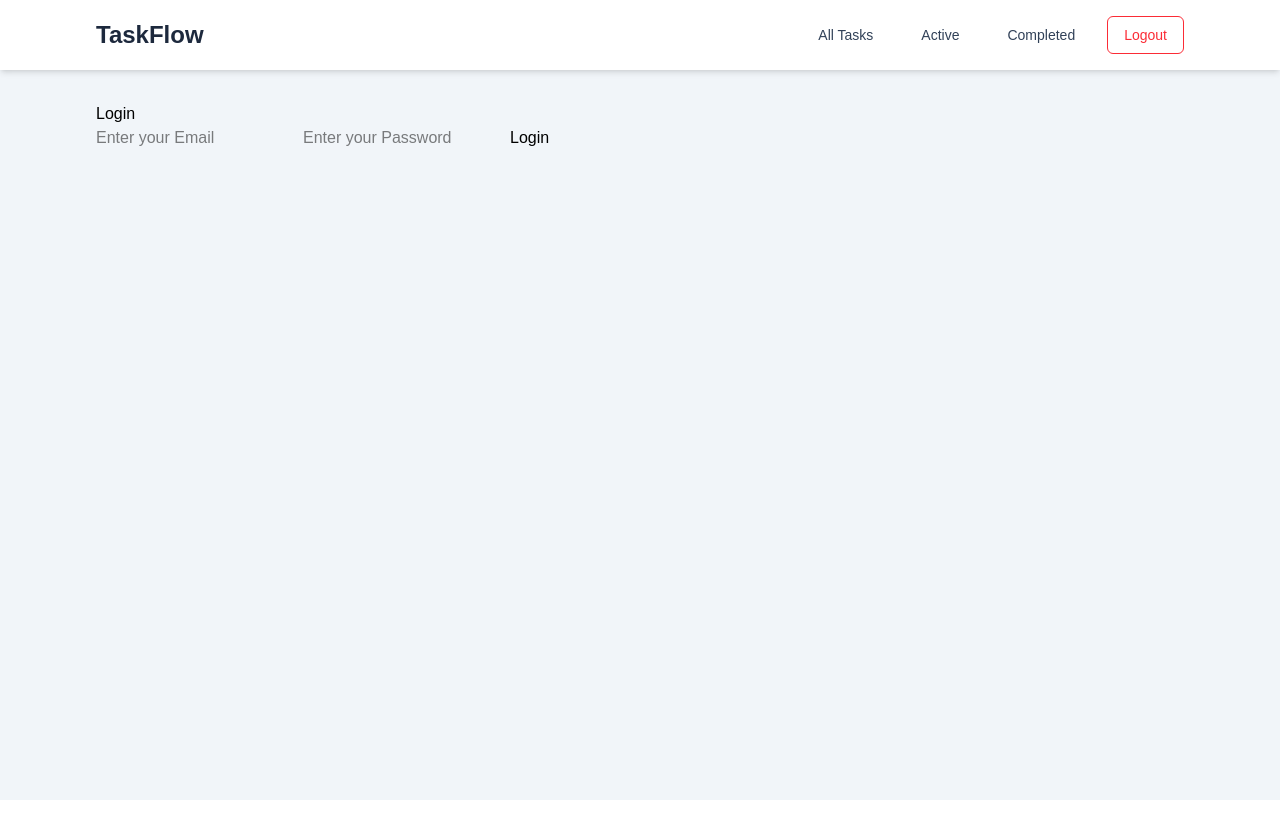
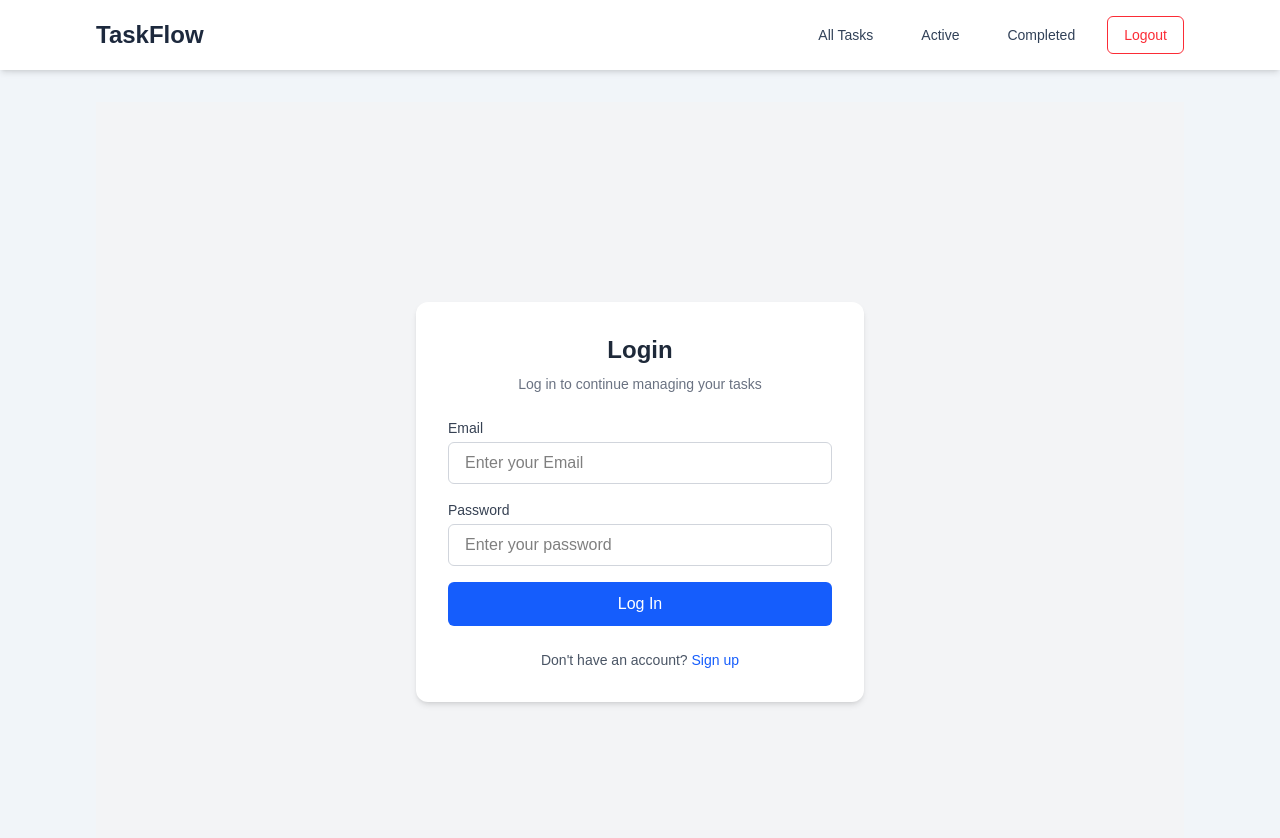
Before and after one commit to comfortmbah/task-manager, a React (Vite) app in the folder client/: page /login in a window 1280 px wide. Shown: the top 838 px of the page. Before the commit the page ends 800 px from the top, so only its background shows below. Built offline with nearby package versions, Linux system fonts and the light colour scheme.

Commit message:
Style login page

```diff
--- a/client/src/pages/Login.jsx
+++ b/client/src/pages/Login.jsx
@@ -1,5 +1,5 @@
 import { useState } from "react";
-import { useNavigate } from "react-router-dom";
+import { Link, useNavigate } from "react-router-dom";
 import { loginUser } from "../api/userApi";
 import { useAuth } from "../context/AuthContext";
 
@@ -27,28 +27,82 @@ function Login() {
   }
 
   return (
+    <div className="flex min-h-screen items-center justify-center bg-gray-100 px-4">
+      <div className="w-full max-w-md rounded-xl bg-white p-8 shadow-md">
+
+        <h1 className="mb-2 text-center text-2xl font-bold text-gray-800">
+          Login
+        </h1>
+
+        <p className="mb-6 text-center text-sm text-gray-500">
+          Log in to continue managing your tasks
+        </p>
+
+        {error && <p className="mb-4 rounded-md bg-red-50 px-4 py-2 text-sm text-red-600">{error}</p>}
+
+        <form
+          onSubmit={handleSubmit}
+          className="space-y-4"
+        >
           <div>
-      <h1>Login</h1>
+            <label
+            htmlFor="email"
+            className="mb-1 block text-sm font-medium text-gray-700"
+            >
+              Email
+            </label>
 
-      {error && <p>{error}</p>}
-
-      <form onSubmit={handleSubmit}>
             <input
               type="email"
+              id="email"
+              name="email"
               placeholder="Enter your Email"
               value={email}
               onChange={(e) => setEmail(e.target.value)}
+              className="w-full rounded-md border border-gray-300 px-4 py-2 outline-none transition
+                focus:border-blue-500 focus:ring-2 focus:ring-blue-200"
             />
+          </div>
+
+          <div>
+            <label
+            htmlFor="password"
+            className="mb-1 block text-sm font-medium text-gray-700"
+            >
+              Password
+            </label>
 
             <input
               type="password"
-          placeholder="Enter your Password"
+              id="password"
+              name="password"
+              placeholder="Enter your password"
               value={password}
               onChange={(e) => setPassword(e.target.value)}
+              className="w-full rounded-md border border-gray-300 px-4 py-2 outline-none transition
+                focus:border-blue-500 focus:ring-2 focus:ring-blue-200"
             />
+          </div>
 
-        <button type="submit">Login</button>
+          <button
+            type="submit"
+            className="w-full rounded-md bg-blue-600 py-2.5 font-medium text-white transition
+            hover:bg-blue-700"
+          >
+            Log In
+          </button>
         </form>
+
+        <p className="mt-6 text-center text-sm text-gray-600">
+          Don't have an account?{" "}
+          <Link
+            to={'/'}
+            className="font-medium text-blue-600 hover:text-blue-700"
+          >
+            Sign up
+          </Link>
+        </p>
+      </div>
     </div>
   )
 }
--- a/client/src/pages/Register.jsx
+++ b/client/src/pages/Register.jsx
@@ -1,6 +1,6 @@
 import { useState } from "react";
 import { registerUser } from "../api/userApi";
-import { useNavigate } from 'react-router-dom';
+import { Link, useNavigate } from 'react-router-dom';
 import { useAuth } from '../context/AuthContext';
 
 function Register() {
@@ -113,6 +113,16 @@ function Register() {
           >
             Sign Up
           </button>
+
+          <p className="mt-6 text-center text-sm text-gray-600">
+            Already have an account?{" "}
+            <Link
+              to={'/login'}
+              className="font-medium text-blue-600 hover:text-blue-700"
+            >
+              Log in
+            </Link>
+          </p>
         </form>
       </div>
     </div>
```
Lines whose indentation alone changed are shown as unchanged.
